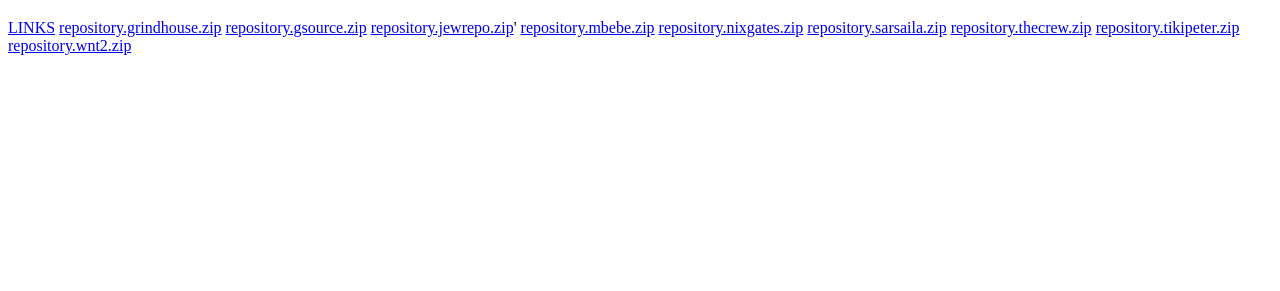
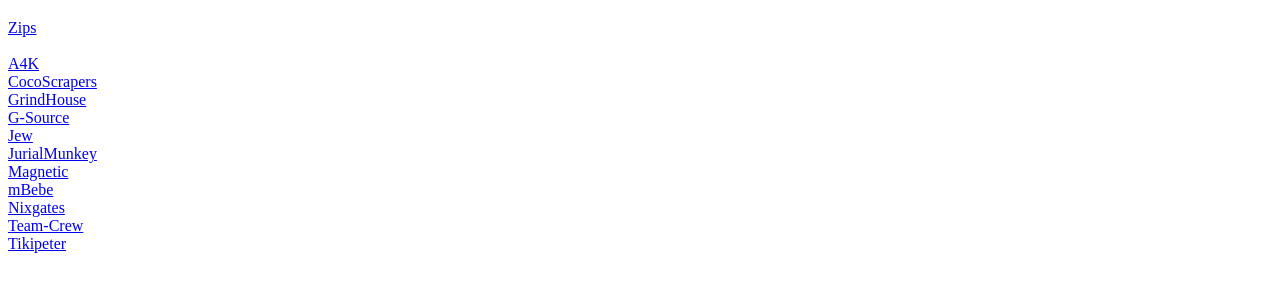
Before and after one commit to MK295/repo, a plain HTML site: page index.html in a window 1280 px wide. Shown: the part 61-352 px from the top of the page. Drawn offline with Linux system fonts and the light colour scheme.

Commit message:
Add files via upload

```diff
--- a/index.html
+++ b/index.html
@@ -1,20 +1,22 @@
 <!DOCTYPE html>
 <html>
 	<head>
-    <title>Repository</title>
+		<title>Repos</title>
 		<meta name="viewport" content="width=device-width, initial-scale=1.0">
 	</head>
 	<body>
 	<h1>Repository list</h1>
-      <a href="links.html">LINKS</a>
-      <a href="repository.grindhouse.zip">repository.grindhouse.zip</a>
-      <a href="repository.gsource.zip">repository.gsource.zip</a>
-      <a href="repository.jewrepo.zip">repository.jewrepo.zip</a>'
-      <a href="repository.mbebe.zip">repository.mbebe.zip</a>
-      <a href="repository.nixgates.zip">repository.nixgates.zip</a>
-      <a href="repository.sarsaila.zip">repository.sarsaila.zip</a>
-      <a href="repository.thecrew.zip">repository.thecrew.zip</a>
-      <a href="repository.tikipeter.zip">repository.tikipeter.zip</a>
-      <a href="repository.wnt2.zip">repository.wnt2.zip</a>
+		<a href="zips.html">Zips</a><br><br>
+		<a href="https://a4k-openproject.github.io/a4kStreaming/packages/">A4K</a><br>
+		<a href="https://cocojoe2411.github.io/">CocoScrapers</a><br>
+		<a href="http://grindhousekodi.us/repo/">GrindHouse</a><br>
+		<a href="https://mrgsi.github.io/gsource/">G-Source</a><br>
+		<a href="https://jewbmx.github.io/">Jew</a><br>
+		<a href="https://jurialmunkey.github.io/repository.jurialmunkey/">JurialMunkey</a><br>
+		<a href="http://magnetic.website/repo/">Magnetic</a><br>
+		<a href="https://mbebe.github.io/blomqvist/">mBebe</a><br>
+		<a href="https://nixgates.github.io/packages/">Nixgates</a><br>
+		<a href="https://team-crew.github.io/">Team-Crew</a><br>
+		<a href="https://tikipeter.github.io/">Tikipeter</a><br>
 	</body>
 </html>
```
Also changed, not shown: zips.html (added, +19 -0 lines), 1 other file. Lines whose indentation alone changed are shown as unchanged.
